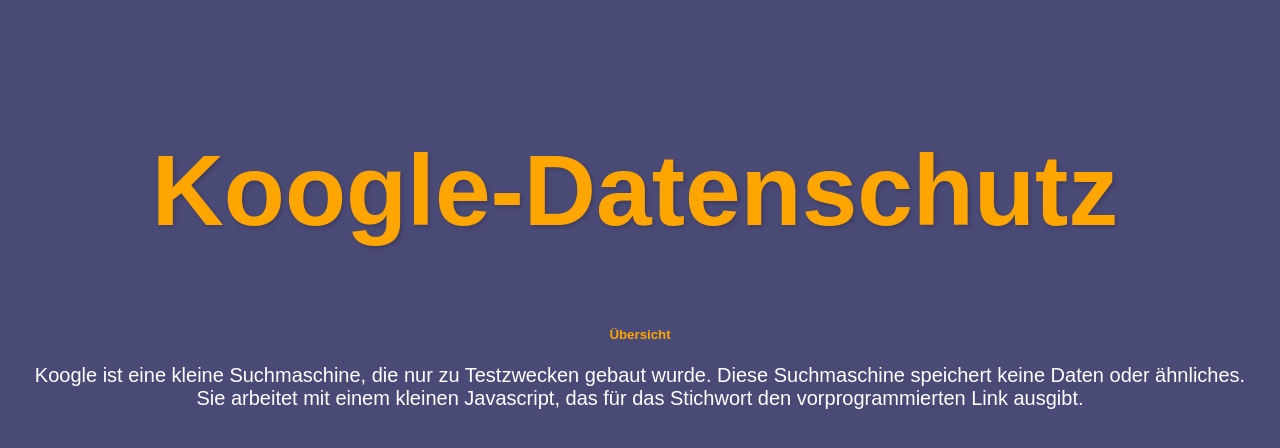
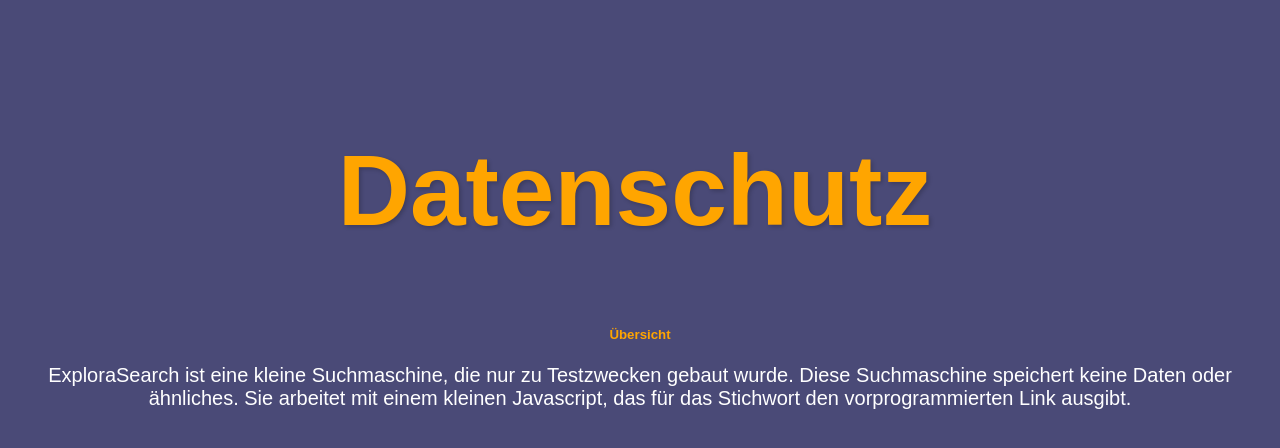
Before and after one commit to DasWeltall/DasWeltall.github.io, a plain HTML site: page datenschutz.html in a window 1280 px wide. Drawn offline with Linux system fonts and the light colour scheme.

Commit message:
Update datenschutz.html

```diff
--- a/datenschutz.html
+++ b/datenschutz.html
@@ -3,7 +3,7 @@
 <head>
   <meta charset="UTF-8">
   <meta name="viewport" content="width=device-width, initial-scale=1.0">
-  <title>Koogle</title>
+  <title>ExploraSearch</title>
   <link rel="icon" href="find-2.png">
   <style>
     body {
@@ -69,9 +69,9 @@ button:hover {
 </head>
 <body>
 
-<h1 size="300" style="color: orange;">Koogle-Datenschutz</h1>
+<h1 size="300" style="color: orange;">Datenschutz</h1>
 <h5 style="color: orange;">Übersicht</h5>
-<p>Koogle ist eine kleine Suchmaschine, die nur zu Testzwecken gebaut wurde. Diese Suchmaschine speichert keine Daten oder ähnliches. Sie arbeitet mit einem kleinen Javascript, das für das Stichwort den vorprogrammierten Link ausgibt.</p>
+<p>ExploraSearch ist eine kleine Suchmaschine, die nur zu Testzwecken gebaut wurde. Diese Suchmaschine speichert keine Daten oder ähnliches. Sie arbeitet mit einem kleinen Javascript, das für das Stichwort den vorprogrammierten Link ausgibt.</p>
 
 </body>
 </html>
```
